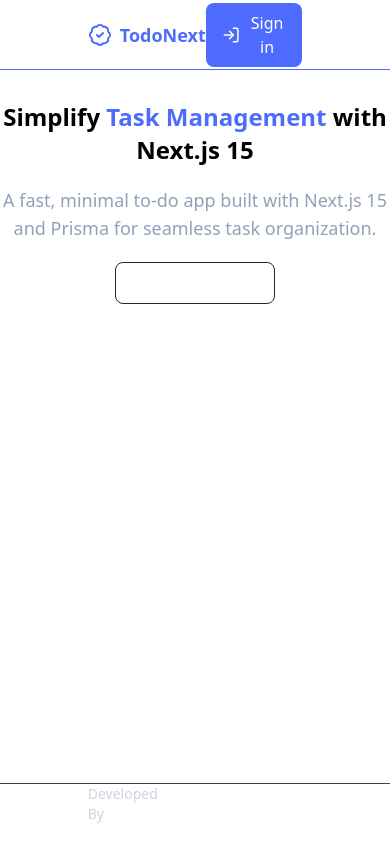
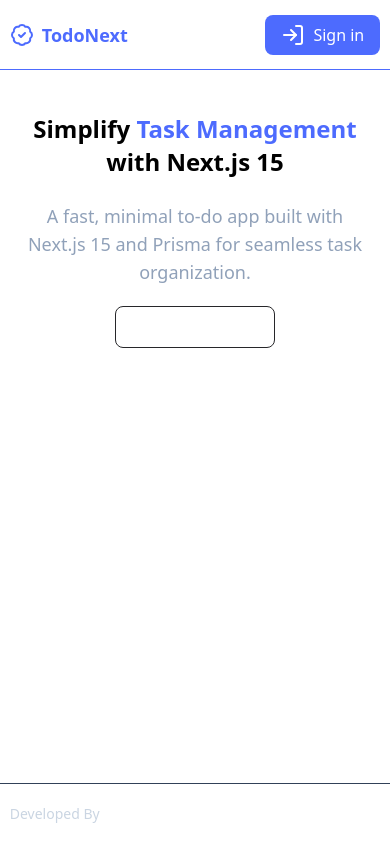
Before and after one commit to ParsaProg/to-do-psi, a Next.js app: page / in a window 390 px wide. Built offline with nearby package versions, Linux system fonts and the light colour scheme.

Commit message:
responsive ladning page or home page for mobile and screens

```diff
--- a/src/app/page.tsx
+++ b/src/app/page.tsx
@@ -3,11 +3,11 @@ import Button from "@/components/ui/button";
 export default function Home() {
   return (
     <div className="dark:text-white mt-[100px] flex flex-col items-center text-center">
-      <h1 className="max-w-4xl font-black text-2xl/snug md:text-4xl/snug lg:text-6xl/snug">
+      <h1 className="m-3 max-w-4xl font-black text-2xl/snug md:text-4xl/snug lg:text-6xl/snug">
         Simplify <span className="text-[#4d6bfe]">Task Management</span> with
         Next.js 15
       </h1>
-      <h2 className="mb-5 text-center text-slate-400 mt-5 font-[500] w-[400px] text-lg">
+      <h2 className="mb-5 text-center text-slate-400 mt-3 font-[500] sm:w-[400px] w-[90%] text-lg">
         A fast, minimal to-do app built with Next.js 15 and Prisma for seamless
         task organization.
       </h2>
--- a/src/components/ui/footer.tsx
+++ b/src/components/ui/footer.tsx
@@ -1,14 +1,14 @@
 export default function Footer() {
   return (
     <div className="text-white flex items-center justify-center w-full fixed bottom-0 right-0 border-t-[0.5px] border-slate-700">
-      <div className="flex items-center justify-between w-[55%] h-[60px]">
+      <div className="flex items-center justify-between lg:w-[55%] w-[95%] h-[60px]">
         <h1 className="text-sm">
           <p className="text-slate-300 inline mr-2">Developed By</p>
           <p className="inline underline decoration-wavy underline-offset-4">
             [P]arsa Shaabani
           </p>
         </h1>
-        <div className="flex items-center gap-x-4">
+        <div className="flex items-center gap-x-2">
           <a href="https://github.com/ParsaProg" target="_blank">
             <div className="active:scale-[0.9] transition-all cursor-pointer p-2 rounded-lg duration-200 hover:bg-slate-800">
               <svg
--- a/src/components/ui/navbar.tsx
+++ b/src/components/ui/navbar.tsx
@@ -4,7 +4,7 @@ import Button from "./button";
 export default function Navbar({ loggedIn }: { loggedIn?: boolean }) {
   return (
     <div className="fixed top-0 right-0 w-full h-[70px] text-[#4d6bfe] flex items-center  dark:bg-[#09090B] border-b-[0.5px] dark:border-slate-800">
-      <div className="w-[55%] mx-auto bg-transparent flex items-center justify-between">
+      <div className="lg:w-[55%] w-[95%] mx-auto bg-transparent flex items-center justify-between">
         <Link href={"/"}>
           <div className="text-[#4d6bfe] font-[600] text-lg flex items-center gap-x-2">
             <svg
```
